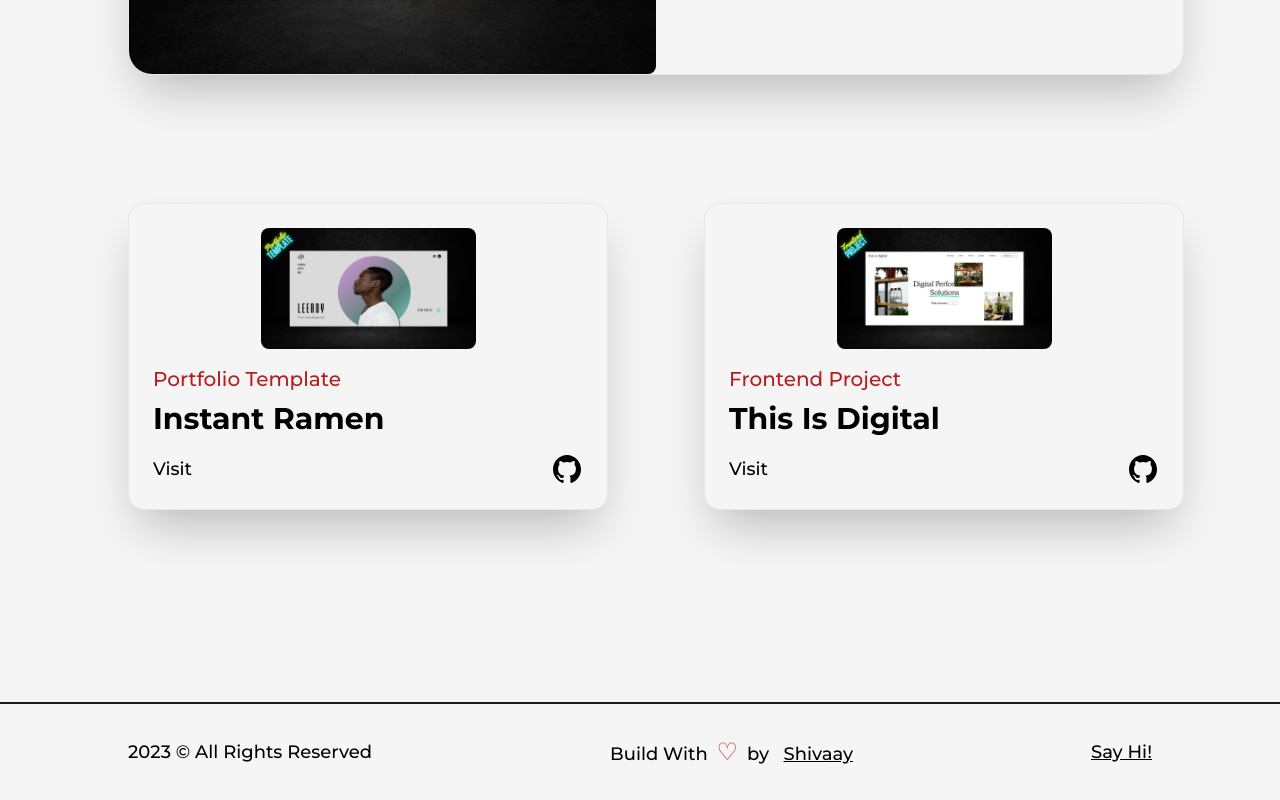
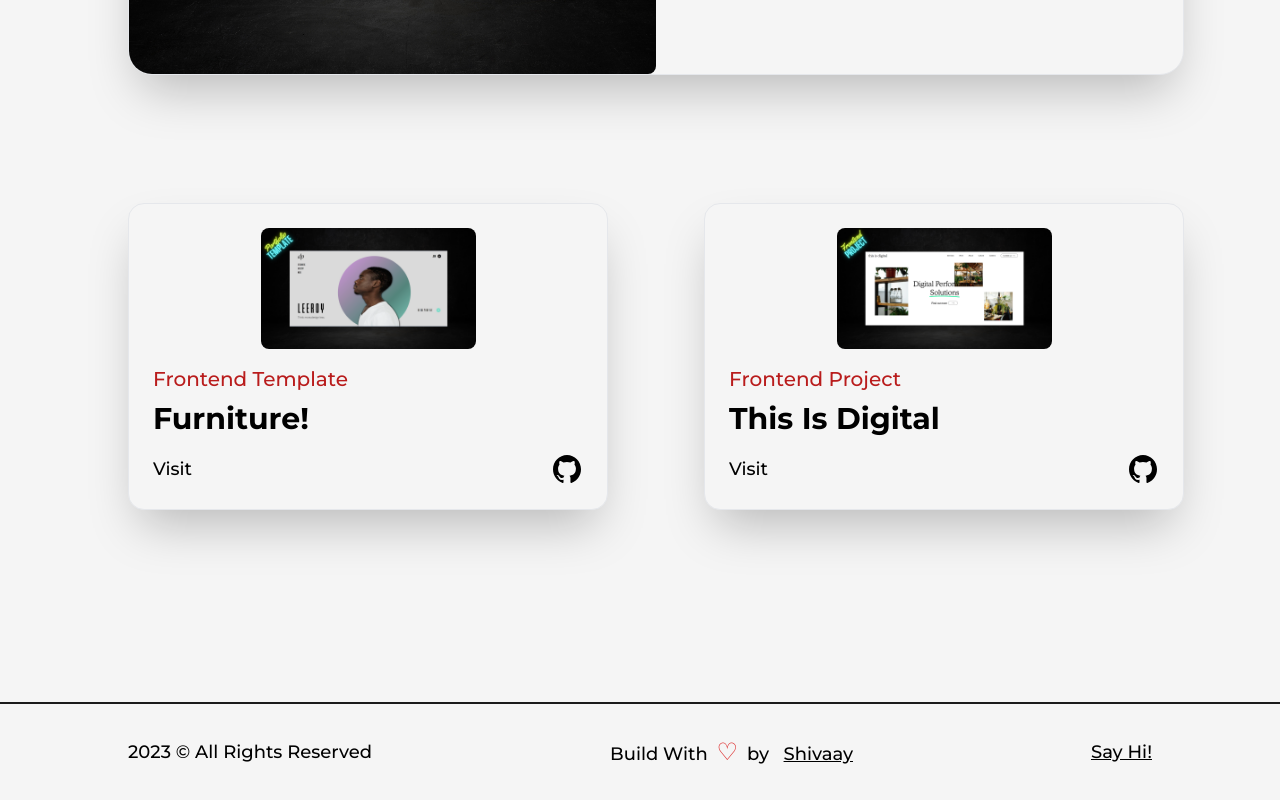
Before and after one commit to shivaay7/Shivaay-Portfolio, a Next.js app: page /projects in a window 1280 px wide. Shown: the part 2064-2864 px from the top of the page. Built offline with nearby package versions, Linux system fonts and the light colour scheme.

Commit message:
Update projects.js

```diff
--- a/src/pages/projects.js
+++ b/src/pages/projects.js
@@ -155,11 +155,11 @@ const projects = () => {
             </div>
             <div className="col-span-6 xs:col-span-12">
               <Project
-                type={"Portfolio Template"}
-                title={"Instant Ramen"}
+                type={"Frontend Template"}
+                title={"Furniture!"}
                 img={p5}
-                links="https://shivaay7.github.io/B19-Protfolio/"
-                github="https://github.com/shivaay7/B19-Protfolio" // Replace with actual GitHub link
+                links="https://shivaay7.github.io/FurnitureStore/"
+                github="https://github.com/shivaay7/FurnitureStore/" // Replace with actual GitHub link
               />
             </div>
             <div className="col-span-6 xs:col-span-12">
```
